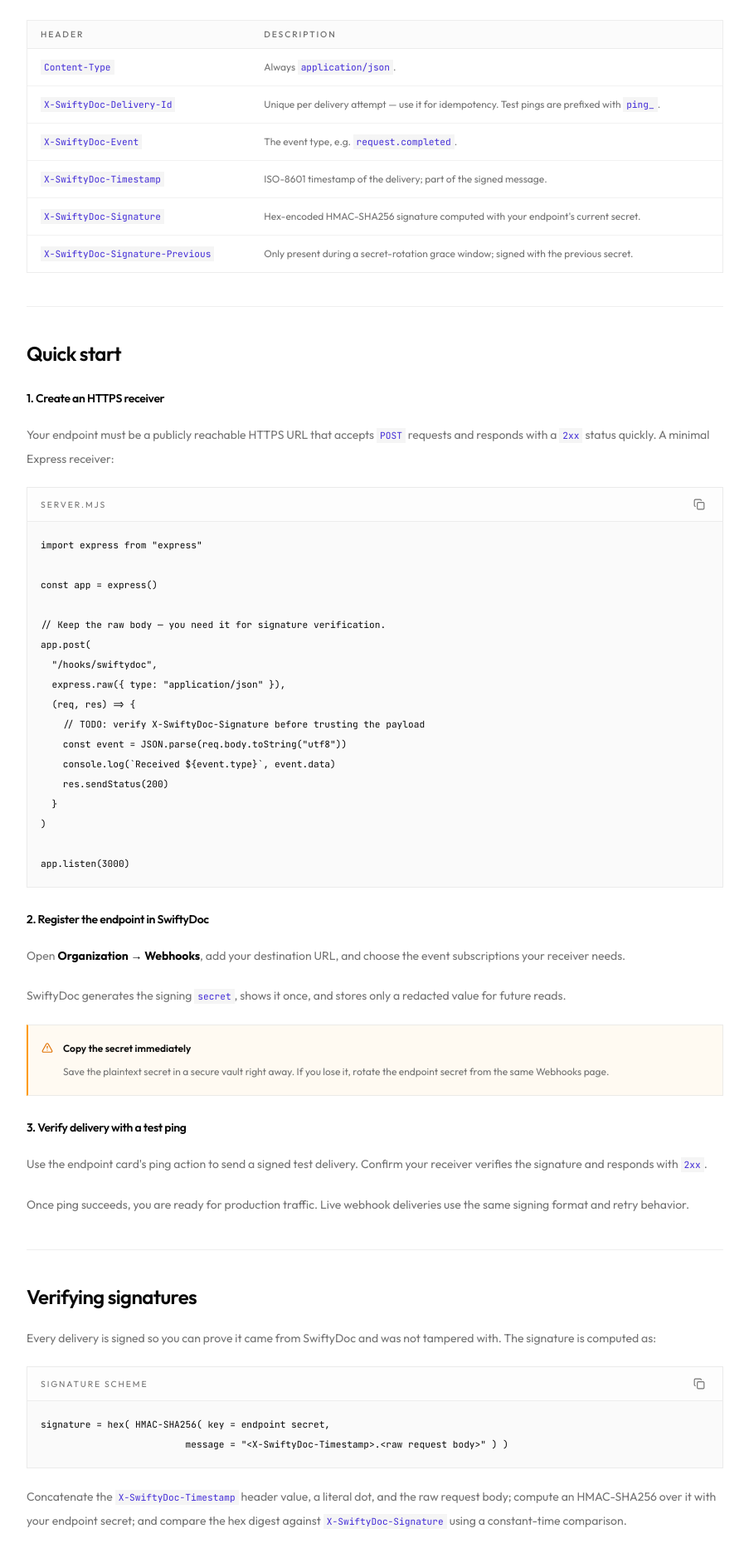
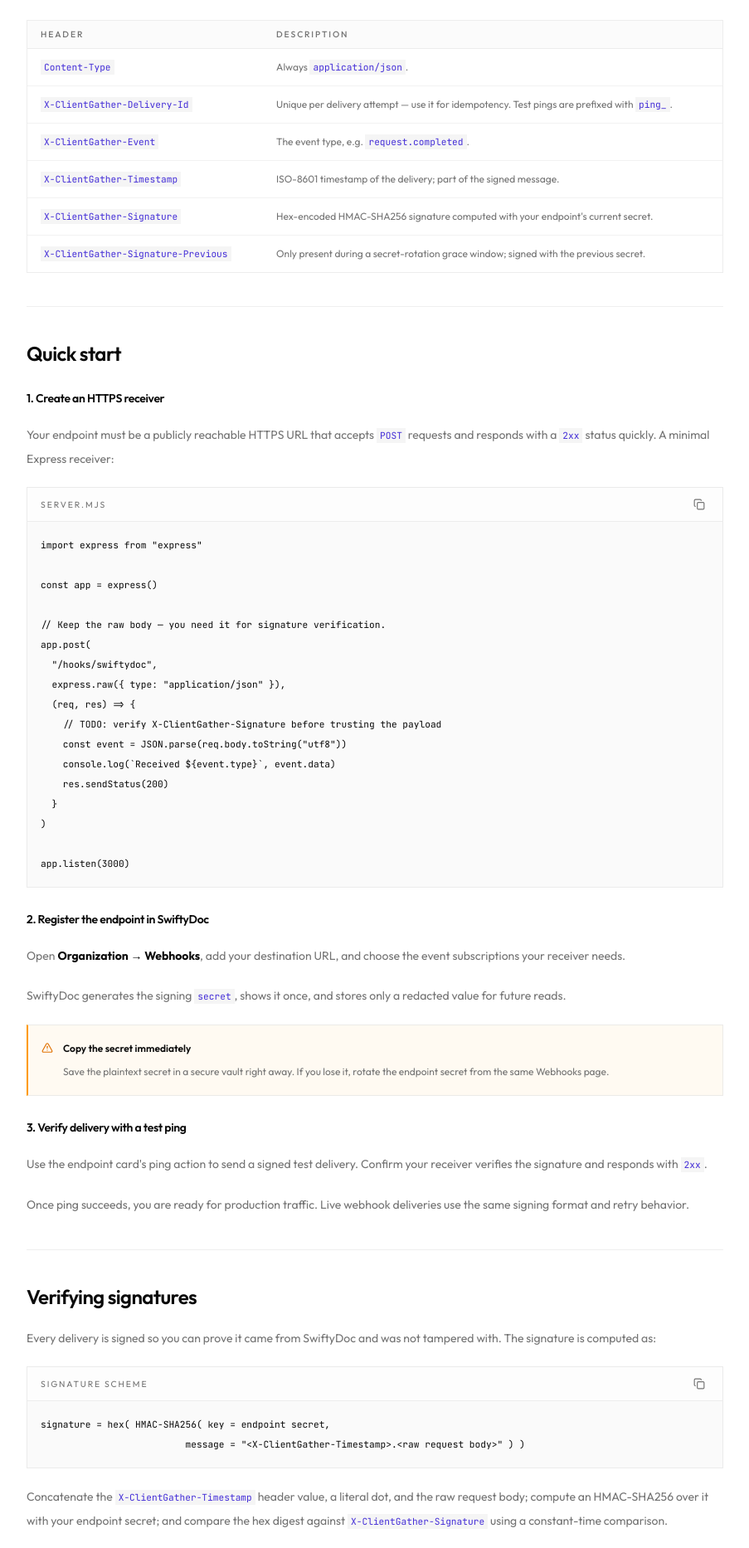
Before and after one commit to iCanbolat/swifty-doc-landing, a Next.js app: page /docs/webhooks in a window 1280 px wide. Shown: the part 1584-3450 px from the top of the page at 83% size, without its empty margins (312-1215 px from the left). Built offline with nearby package versions, Linux system fonts and the light colour scheme.

Commit message:
Zapier connections, webhook events enrichments,

```diff
--- a/components/docs/webhooks/best-practices.tsx
+++ b/components/docs/webhooks/best-practices.tsx
@@ -16,7 +16,7 @@ export function WebhooksBestPractices() {
         <li>
           <strong className="text-foreground">Be idempotent.</strong> Retries
           and replays mean you can receive the same event more than once.
-          Deduplicate on <InlineCode>X-SwiftyDoc-Delivery-Id</InlineCode> (or
+          Deduplicate on <InlineCode>X-ClientGather-Delivery-Id</InlineCode> (or
           the envelope <InlineCode>id</InlineCode> for event-level dedupe).
         </li>
         <li>
@@ -81,9 +81,9 @@ export function WebhooksBestPractices() {
         How do I know a request really came from SwiftyDoc?
       </DocSubheading>
       <DocParagraph>
-        Verify the <InlineCode>X-SwiftyDoc-Signature</InlineCode> HMAC against
+        Verify the <InlineCode>X-ClientGather-Signature</InlineCode> HMAC against
         the raw body with your endpoint secret, and reject deliveries whose{" "}
-        <InlineCode>X-SwiftyDoc-Timestamp</InlineCode> is more than a few
+        <InlineCode>X-ClientGather-Timestamp</InlineCode> is more than a few
         minutes old. Unsigned or mis-signed requests should be dropped with a{" "}
         <InlineCode>401</InlineCode>.
       </DocParagraph>
--- a/components/docs/webhooks/events.tsx
+++ b/components/docs/webhooks/events.tsx
@@ -1,7 +1,8 @@
 /**
  * Event names and `data` payload fields are hand-copied from swiftydoc-api.
- * Source of truth: src/common/webhooks/webhook-events.ts (names) and the
- * emitEvent() call sites in src/modules (per-event payload fields).
+ * Source of truth: src/common/webhooks/webhook-events.ts (names), the
+ * emitEvent() call sites in src/modules (per-event payload fields), and
+ * WebhookService.enrichEventData (the shared context blocks below).
  */
 import { CodeBlock } from "@/components/docs/code-block";
 import {
@@ -20,8 +21,22 @@ const REQUEST_COMPLETED_EXAMPLE = `{
   "data": {
     "requestId": "req_123",
     "requestCode": "RQ-2041",
+    "requestTitle": "2026 onboarding documents",
+    "requestStatus": "completed",
+    "requestDueAt": "2026-07-05T23:59:59.000Z",
+    "requestUrl": "https://app.example.com/w/ws_123/requests/req_123",
     "status": "completed",
     "workspaceId": "ws_123",
+    "workspaceName": "Client Onboarding",
+    "clientId": "cli_123",
+    "clientName": "Acme Holdings Ltd.",
+    "templateId": "tpl_123",
+    "templateName": "Client onboarding pack",
+    "ownerName": "Ada Lovelace",
+    "ownerEmail": "ada@example.com",
+    "assignees": [
+      { "userId": "usr_123", "name": "Grace Hopper", "email": "grace@example.com" }
+    ],
     "totalSubmissions": 3,
     "completedSubmissions": 3
   }
@@ -35,6 +50,13 @@ const FILE_UPLOADED_EXAMPLE = `{
   "data": {
     "fileId": "file_123",
     "requestId": "req_123",
+    "requestTitle": "2026 onboarding documents",
+    "requestUrl": "https://app.example.com/w/ws_123/requests/req_123",
+    "clientName": "Acme Holdings Ltd.",
+    "recipientName": "John Carter",
+    "recipientEmail": "john.carter@acme.example.com",
+    "fieldLabel": "Passport copy",
+    "sectionTitle": "Identity documents",
     "submissionId": "sub_123",
     "submissionItemId": "item_123",
     "storageKey": "org_123/req_123/passport.pdf",
@@ -42,6 +64,47 @@ const FILE_UPLOADED_EXAMPLE = `{
     "sizeBytes": 482133
   }
 }`;
+
+/**
+ * Resolved server-side on delivery, so they appear on every event carrying the
+ * matching id — no emit site passes them.
+ */
+const CONTEXT_BLOCKS: Array<{
+  fields: string[];
+  present: string;
+  title: string;
+}> = [
+  {
+    title: "Request context",
+    present: "every event with a requestId",
+    fields: [
+      "workspaceId",
+      "workspaceName",
+      "requestTitle",
+      "requestCode",
+      "requestStatus",
+      "requestDueAt",
+      "requestUrl",
+      "clientId",
+      "clientName",
+      "templateId",
+      "templateName",
+      "ownerName",
+      "ownerEmail",
+      "assignees",
+    ],
+  },
+  {
+    title: "Recipient context",
+    present: "every event with a submissionId",
+    fields: ["recipientId", "recipientName", "recipientEmail"],
+  },
+  {
+    title: "Field context",
+    present: "every event with a submissionItemId",
+    fields: ["fieldLabel", "fieldKey", "sectionTitle"],
+  },
+];
 
 const EVENT_CATALOG: Array<{
   event: string;
@@ -160,66 +223,46 @@ const EVENT_CATALOG: Array<{
   },
 ];
 
+/** Event-specific fields, on top of the context blocks above. */
 const EVENT_FIELDS: Array<{ event: string; fields: string[] }> = [
   {
     event: "request.created",
-    fields: [
-      "requestId",
-      "requestCode",
-      "mode",
-      "status",
-      "workspaceId",
-      "clientId",
-    ],
+    fields: ["requestId", "mode", "status"],
   },
   {
     event: "request.sent",
-    fields: ["requestId", "requestCode", "status", "workspaceId"],
+    fields: ["requestId", "status"],
   },
   {
     event: "request.viewed",
-    fields: ["requestId", "submissionId", "recipientId", "portalLinkId"],
+    fields: ["requestId", "submissionId", "portalLinkId"],
   },
   {
     event: "request.reminder_sent",
     fields: [
       "requestId",
-      "requestCode",
-      "workspaceId",
       "status",
       "channel",
       "provider",
+      "recipient",
       "externalMessageId",
     ],
   },
   {
     event: "request.completed",
-    fields: [
-      "requestId",
-      "requestCode",
-      "status",
-      "workspaceId",
-      "totalSubmissions",
-      "completedSubmissions",
-    ],
+    fields: ["requestId", "status", "totalSubmissions", "completedSubmissions"],
   },
   {
     event: "request.overdue",
-    fields: ["requestId", "requestCode", "status", "dueAt"],
+    fields: ["requestId", "status", "dueAt"],
   },
   {
     event: "request.closed",
-    fields: ["requestId", "requestCode", "status", "workspaceId", "closedAt"],
+    fields: ["requestId", "status", "closedAt"],
   },
   {
     event: "request.cancelled",
-    fields: [
-      "requestId",
-      "requestCode",
-      "status",
-      "workspaceId",
-      "cancelledAt",
-    ],
+    fields: ["requestId", "status", "cancelledAt"],
   },
   {
     event: "submission.updated",
@@ -374,6 +417,29 @@ export function WebhooksEvents() {
       <CodeBlock label="request.completed" code={REQUEST_COMPLETED_EXAMPLE} />
       <CodeBlock label="file.uploaded" code={FILE_UPLOADED_EXAMPLE} />
 
+      <DocSubheading id="event-context">Shared context fields</DocSubheading>
+      <DocParagraph>
+        Events carry the IDs of what changed, and we resolve the names behind
+        those IDs before delivery — so an automation can title a card or name a
+        client without calling the API back. These blocks are added to every
+        matching event, on top of the event-specific fields below.
+      </DocParagraph>
+      <DocsTable
+        head={["Block", "Present on", "Fields"]}
+        rows={CONTEXT_BLOCKS.map((block) => [
+          block.title,
+          block.present,
+          <span
+            key="fields"
+            className="inline-flex flex-wrap gap-x-1.5 gap-y-1"
+          >
+            {block.fields.map((field) => (
+              <InlineCode key={field}>{field}</InlineCode>
+            ))}
+          </span>,
+        ])}
+      />
+
       <DocSubheading id="event-fields">
         <InlineCode className="text-sm">data</InlineCode> fields by event
       </DocSubheading>
--- a/components/docs/webhooks/overview.tsx
+++ b/components/docs/webhooks/overview.tsx
@@ -104,28 +104,28 @@ export function WebhooksOverview() {
               </>,
             ],
             [
-              <InlineCode key="h">X-SwiftyDoc-Delivery-Id</InlineCode>,
+              <InlineCode key="h">X-ClientGather-Delivery-Id</InlineCode>,
               <>
                 Unique per delivery attempt — use it for idempotency. Test pings
                 are prefixed with <InlineCode>ping_</InlineCode>.
               </>,
             ],
             [
-              <InlineCode key="h">X-SwiftyDoc-Event</InlineCode>,
+              <InlineCode key="h">X-ClientGather-Event</InlineCode>,
               <>
                 The event type, e.g. <InlineCode>request.completed</InlineCode>.
               </>,
             ],
             [
-              <InlineCode key="h">X-SwiftyDoc-Timestamp</InlineCode>,
+              <InlineCode key="h">X-ClientGather-Timestamp</InlineCode>,
               "ISO-8601 timestamp of the delivery; part of the signed message.",
             ],
             [
-              <InlineCode key="h">X-SwiftyDoc-Signature</InlineCode>,
+              <InlineCode key="h">X-ClientGather-Signature</InlineCode>,
               "Hex-encoded HMAC-SHA256 signature computed with your endpoint's current secret.",
             ],
             [
-              <InlineCode key="h">X-SwiftyDoc-Signature-Previous</InlineCode>,
+              <InlineCode key="h">X-ClientGather-Signature-Previous</InlineCode>,
               "Only present during a secret-rotation grace window; signed with the previous secret.",
             ],
           ]}
--- a/components/docs/webhooks/quick-start.tsx
+++ b/components/docs/webhooks/quick-start.tsx
@@ -21,7 +21,7 @@ app.post(
   "/hooks/swiftydoc",
   express.raw({ type: "application/json" }),
   (req, res) => {
-    // TODO: verify X-SwiftyDoc-Signature before trusting the payload
+    // TODO: verify X-ClientGather-Signature before trusting the payload
     const event = JSON.parse(req.body.toString("utf8"))
     console.log(\`Received \${event.type}\`, event.data)
     res.sendStatus(200)
--- a/components/docs/webhooks/secret-rotation.tsx
+++ b/components/docs/webhooks/secret-rotation.tsx
@@ -24,8 +24,8 @@ export function WebhooksSecretRotation() {
       <DocParagraph>
         Rotation is zero-downtime. For a grace window (24 hours by default),
         every delivery is signed twice:{" "}
-        <InlineCode>X-SwiftyDoc-Signature</InlineCode> with the new secret and{" "}
-        <InlineCode>X-SwiftyDoc-Signature-Previous</InlineCode> with the old
+        <InlineCode>X-ClientGather-Signature</InlineCode> with the new secret and{" "}
+        <InlineCode>X-ClientGather-Signature-Previous</InlineCode> with the old
         one. The endpoint&apos;s <InlineCode>hasPreviousSecret</InlineCode> and{" "}
         <InlineCode>previousSecretExpiresAt</InlineCode> fields tell you whether
         a window is active.
--- a/components/docs/webhooks/signatures.tsx
+++ b/components/docs/webhooks/signatures.tsx
@@ -30,7 +30,7 @@ app.post(
   express.raw({ type: "application/json" }),
   (req, res) => {
     const rawBody = req.body.toString("utf8")
-    const timestamp = req.header("X-SwiftyDoc-Timestamp") ?? ""
+    const timestamp = req.header("X-ClientGather-Timestamp") ?? ""
 
     // Reject stale deliveries to guard against replay attacks.
     const ageMs = Date.now() - new Date(timestamp).getTime()
@@ -42,10 +42,10 @@ app.post(
     // grace window — the previous one.
     const valid =
       matchesSignature(
-        rawBody, timestamp, req.header("X-SwiftyDoc-Signature"), SECRET
+        rawBody, timestamp, req.header("X-ClientGather-Signature"), SECRET
       ) ||
       matchesSignature(
-        rawBody, timestamp, req.header("X-SwiftyDoc-Signature-Previous"), SECRET
+        rawBody, timestamp, req.header("X-ClientGather-Signature-Previous"), SECRET
       )
 
     if (!valid) return res.sendStatus(401)
@@ -77,13 +77,13 @@ export function WebhooksSignatures() {
       <CodeBlock
         label="Signature scheme"
         code={`signature = hex( HMAC-SHA256( key = endpoint secret,
-                          message = "<X-SwiftyDoc-Timestamp>.<raw request body>" ) )`}
+                          message = "<X-ClientGather-Timestamp>.<raw request body>" ) )`}
       />
       <DocParagraph>
-        Concatenate the <InlineCode>X-SwiftyDoc-Timestamp</InlineCode> header
+        Concatenate the <InlineCode>X-ClientGather-Timestamp</InlineCode> header
         value, a literal dot, and the raw request body; compute an HMAC-SHA256
         over it with your endpoint secret; and compare the hex digest against{" "}
-        <InlineCode>X-SwiftyDoc-Signature</InlineCode> using a constant-time
+        <InlineCode>X-ClientGather-Signature</InlineCode> using a constant-time
         comparison.
       </DocParagraph>
       <Callout variant="warning" title="Verify against the raw body">
@@ -97,7 +97,7 @@ export function WebhooksSignatures() {
       <CodeBlock label="verify.py — Python" code={PYTHON_EXAMPLE} />
       <DocParagraph>
         During a secret-rotation grace window, deliveries also carry{" "}
-        <InlineCode>X-SwiftyDoc-Signature-Previous</InlineCode>, signed with
+        <InlineCode>X-ClientGather-Signature-Previous</InlineCode>, signed with
         the previous secret. Accepting either header (as in the Node example
         above) lets you roll out a new secret with zero missed deliveries —
         see{" "}
```
Also changed, not shown: 1 other file (tests, documents, lock files or other folders).
